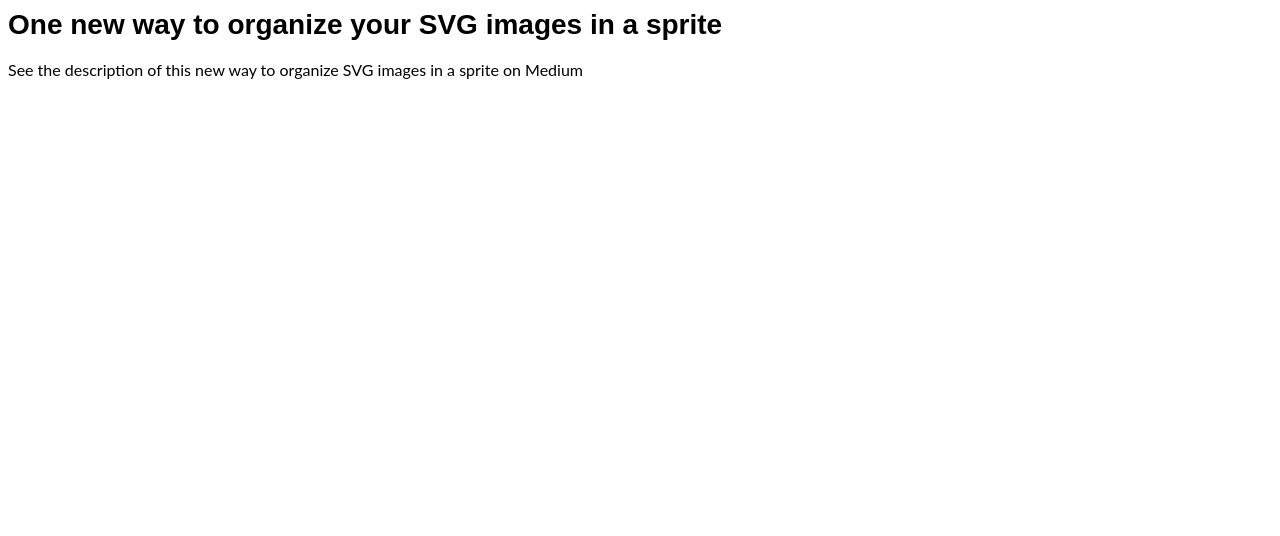
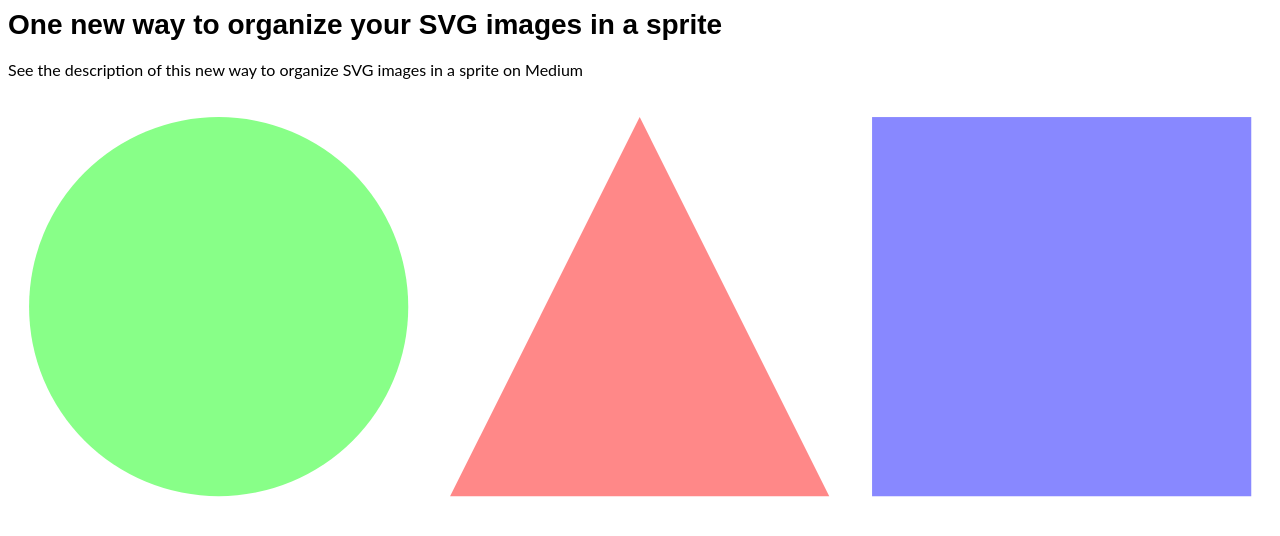
Before and after one commit to GuidoJansen/svg-sprites-organize, an Angular app: page / in a window 1280 px wide. Shown: the top 536 px of the page. Built offline with nearby package versions, Linux system fonts and the light colour scheme.

Commit message:
Use three svg sprites with color transition

```diff
--- a/src/app/app.component.html
+++ b/src/app/app.component.html
@@ -2,3 +2,15 @@
 <p>
   See the description of this new way to organize SVG images in a sprite on Medium
 </p>
+
+<div class="flex">
+  <svg class="circle" viewBox="0 0 100 100">
+    <use href="assets/images/sprites.svg#circle"></use>
+  </svg>
+  <svg class="triangle" viewBox="0 0 100 100">
+    <use href="assets/images/sprites.svg#triangle"></use>
+  </svg>
+  <svg class="square" viewBox="0 0 100 100">
+    <use href="assets/images/sprites.svg#square"></use>
+  </svg>
+</div>
--- a/src/styles.scss
+++ b/src/styles.scss
@@ -1,4 +1,4 @@
-/* Add application styles & imports to this file! */
+  /* Add application styles & imports to this file! */
 html {
   font: 62.5%/1.2 sans-serif;
 }
@@ -8,3 +8,32 @@ h1 {
 p {
   font-size: 1.6rem;
 }
+
+.flex {
+  display: flex;
+}
+.circle,
+.square,
+.triangle {
+  transition: color 1s;
+}
+
+.circle {
+  color: #88ff88;
+  &:hover {
+    color: #00ff00;
+  }
+
+}
+.square {
+  color: #8888ff;
+  &:hover {
+    color: #0000ff;
+  }
+}
+.triangle {
+  color: #ff8888;
+  &:hover {
+    color: #ff0000;
+  }
+}
```
